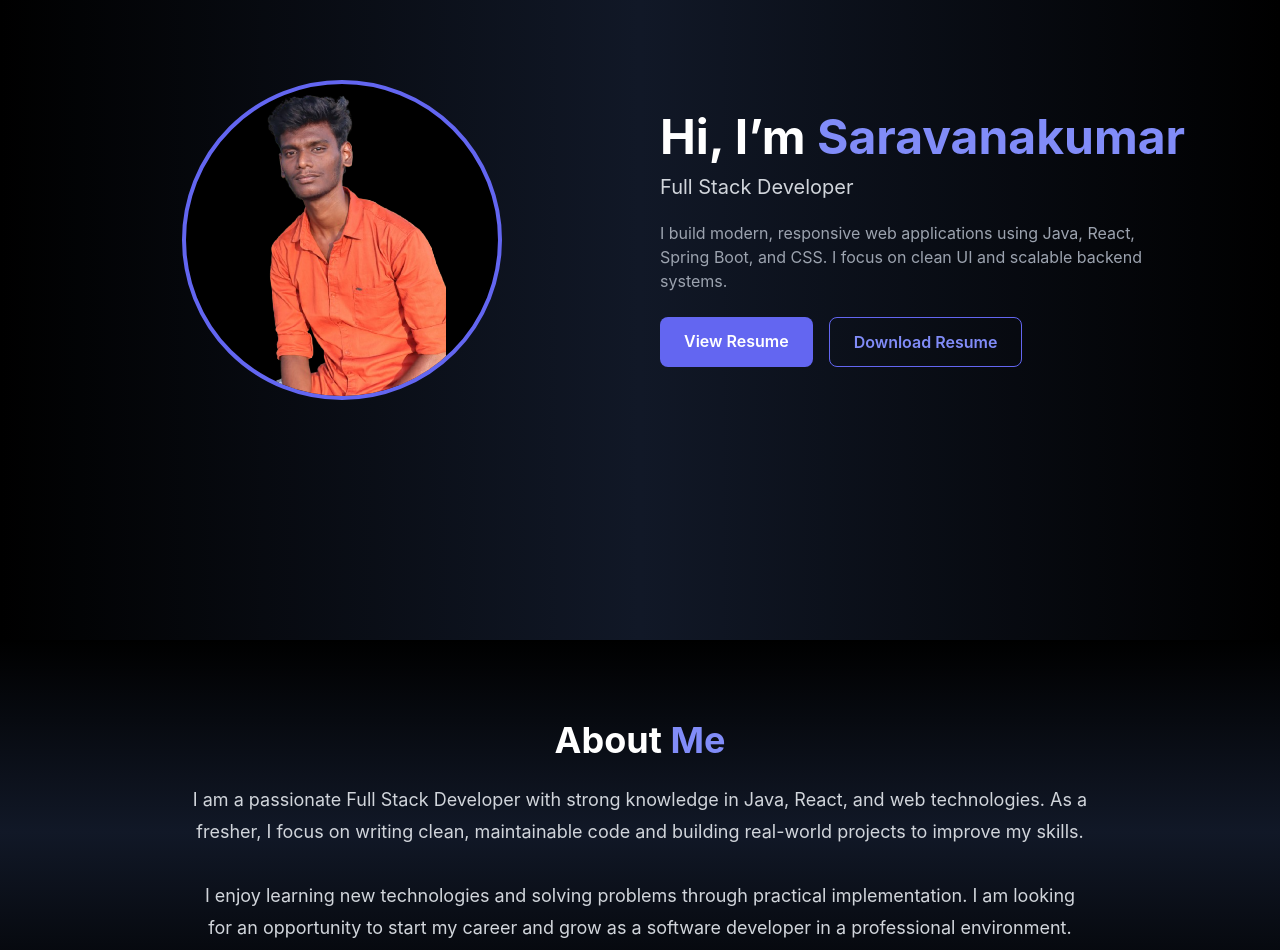
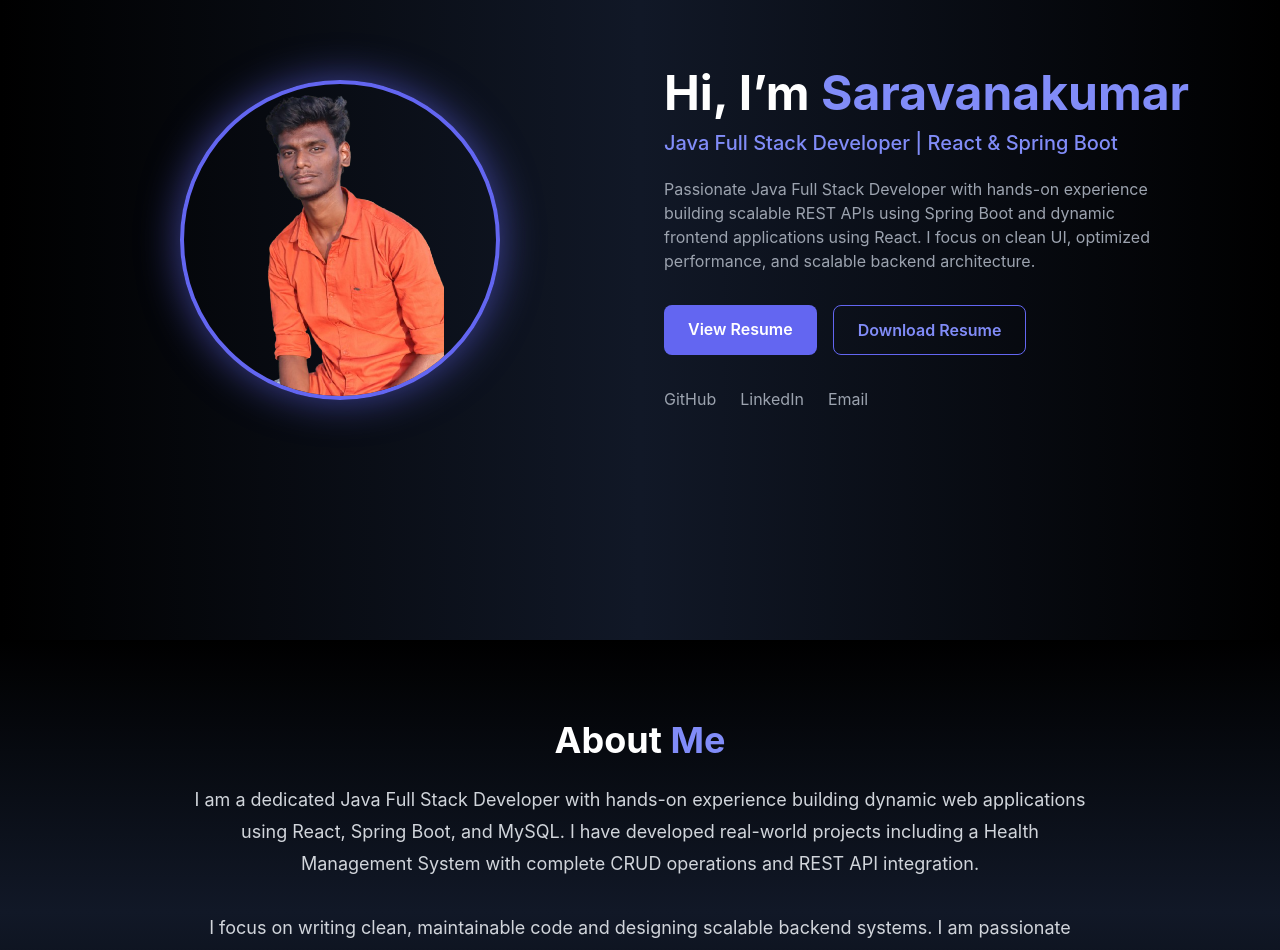
Before and after one commit to saravanakumar-gif/portfolio, a React (Create React App) app: page / in a window 1280 px wide. Shown: the part 240-1190 px from the top of the page. Built offline with nearby package versions, Linux system fonts and the light colour scheme; no server answers.

Commit message:
update portfolio

```diff
--- a/src/components/About.jsx
+++ b/src/components/About.jsx
@@ -12,14 +12,19 @@ const About = () => {
         </h2>
 
         <p className="text-gray-300 text-lg leading-8">
-          I am a passionate Full Stack Developer with strong knowledge in Java,
-          React, and web technologies. As a fresher, I focus on writing clean,
-          maintainable code and building real-world projects to improve my
-          skills.
+          I am a dedicated Java Full Stack Developer with hands-on experience
+          building dynamic web applications using React, Spring Boot, and MySQL.
+          I have developed real-world projects including a Health Management System
+          with complete CRUD operations and REST API integration.
           <br /><br />
-          I enjoy learning new technologies and solving problems through
-          practical implementation. I am looking for an opportunity to start my
-          career and grow as a software developer in a professional environment.
+          I focus on writing clean, maintainable code and designing scalable
+          backend systems. I am passionate about learning modern technologies,
+          improving problem-solving skills, and continuously enhancing my
+          development practices.
+          <br /><br />
+          Currently, I am seeking an entry-level opportunity where I can
+          contribute to meaningful projects and grow as a professional
+          software developer.
         </p>
       </div>
     </section>
--- a/src/components/Footer.jsx
+++ b/src/components/Footer.jsx
@@ -3,21 +3,29 @@ import { FaGithub, FaLinkedin, FaEnvelope } from "react-icons/fa";
 
 const Footer = () => {
   return (
-    <footer className="bg-black text-gray-400 py-8 border-t border-gray-800">
-      <div className="max-w-6xl mx-auto px-6 flex flex-col md:flex-row items-center justify-between gap-4">
+    <footer className="bg-black text-gray-400 py-10 border-t border-gray-800">
+      <div className="max-w-6xl mx-auto px-6 flex flex-col md:flex-row items-center justify-between gap-6">
 
         {/* Left */}
-        <p className="text-sm">
-          © {new Date().getFullYear()} Saravana Kumar. All rights reserved.
-        </p>
+        <div className="text-center md:text-left">
+          <h3 className="text-lg font-semibold text-white">
+            Saravana Kumar
+          </h3>
+          <p className="text-sm mt-1">
+            Java Full Stack Developer
+          </p>
+          <p className="text-xs mt-2">
+            © {new Date().getFullYear()} All rights reserved.
+          </p>
+        </div>
 
         {/* Right - Icons */}
-        <div className="flex gap-6 text-xl">
+        <div className="flex gap-6 text-2xl">
           <a
             href="https://github.com/saravanakumar-gif"
             target="_blank"
             rel="noreferrer"
-            className="hover:text-white transition"
+            className="hover:text-indigo-400 hover:scale-110 transition duration-300"
           >
             <FaGithub />
           </a>
@@ -26,14 +34,14 @@ const Footer = () => {
             href="https://www.linkedin.com/in/saravanakumar-p-125684295/"
             target="_blank"
             rel="noreferrer"
-            className="hover:text-white transition"
+            className="hover:text-indigo-400 hover:scale-110 transition duration-300"
           >
             <FaLinkedin />
           </a>
 
           <a
             href="mailto:saravana904218@gmail.com"
-            className="hover:text-white transition"
+            className="hover:text-indigo-400 hover:scale-110 transition duration-300"
           >
             <FaEnvelope />
           </a>
--- a/src/components/HomePage.jsx
+++ b/src/components/HomePage.jsx
@@ -1,56 +1,85 @@
 import React from "react";
 import profileImg from "../assets/profile.png";
-import resumeFile from "../assets/resume.pdf";
 
 const HomePage = () => {
   return (
     <section className="min-h-screen flex items-center justify-center bg-gradient-to-r from-black via-gray-900 to-black px-6">
-      <div className="max-w-6xl w-full grid grid-cols-1 md:grid-cols-2 gap-10 items-center">
+      <div className="max-w-6xl w-full grid grid-cols-1 md:grid-cols-2 gap-12 items-center">
 
         {/* IMAGE */}
         <div className="flex justify-center">
-          <div className="relative">
-            <div className="w-80 h-80 rounded-full border-4 border-indigo-500 overflow-hidden bg-black">
-              <img
-                src={profileImg}
-                alt="Saravanakumar"
-                className="w-full h-full object-contain"
-              />
-            </div>
+          <div className="w-80 h-80 rounded-full border-4 border-indigo-500
+          shadow-[0_0_40px_rgba(99,102,241,0.6)] overflow-hidden">
+            <img
+              src={profileImg}
+              alt="Saravanakumar"
+              className="w-full h-full object-contain"
+            />
           </div>
         </div>
 
         {/* TEXT */}
         <div className="text-center md:text-left">
-          <h1 className="text-4xl md:text-5xl font-bold text-white">
+          <h1 className="text-4xl md:text-5xl font-bold text-white leading-tight">
             Hi, I’m <span className="text-indigo-400">Saravanakumar</span>
           </h1>
 
-          <p className="mt-3 text-xl text-gray-300">
-            Full Stack Developer
+          <p className="mt-3 text-xl text-indigo-400 font-medium">
+            Java Full Stack Developer | React & Spring Boot
           </p>
 
           <p className="mt-5 text-gray-400 max-w-lg">
-            I build modern, responsive web applications using Java, React,
-            Spring Boot, and CSS. I focus on clean UI and scalable
-            backend systems.
+            Passionate Java Full Stack Developer with hands-on experience
+            building scalable REST APIs using Spring Boot and dynamic
+            frontend applications using React. I focus on clean UI,
+            optimized performance, and scalable backend architecture.
           </p>
 
-          <div className="mt-6 flex flex-col sm:flex-row gap-4">
+          {/* Buttons */}
+          <div className="mt-8 flex flex-col sm:flex-row gap-4 justify-center md:justify-start">
             <a
-              href={resumeFile}
-
-              className="px-6 py-3 bg-indigo-500 text-white rounded-lg font-semibold hover:bg-indigo-600 transition"
+              href="/resume.pdf"
+              target="_blank"
+              rel="noopener noreferrer"
+              className="px-6 py-3 bg-indigo-500 text-white rounded-lg font-semibold hover:bg-indigo-600 transition duration-300"
             >
               View Resume
             </a>
 
             <a
-              href={resumeFile}
+              href="/resume.pdf"
               download
-              className="px-6 py-3 border border-indigo-500 text-indigo-400 rounded-lg font-semibold hover:bg-indigo-500 hover:text-white transition"
+              className="px-6 py-3 border border-indigo-500 text-indigo-400 rounded-lg font-semibold hover:bg-indigo-500 hover:text-white transition duration-300"
             >
               Download Resume
+            </a>
+          </div>
+
+          {/* Social Links */}
+          <div className="flex gap-6 mt-8 justify-center md:justify-start text-gray-400">
+            <a
+              href="https://github.com/saravanakumar-gif"
+              target="_blank"
+              rel="noreferrer"
+              className="hover:text-indigo-400 transition"
+            >
+              GitHub
+            </a>
+
+            <a
+              href="https://www.linkedin.com/in/saravanakumar-p-125684295/"
+              target="_blank"
+              rel="noreferrer"
+              className="hover:text-indigo-400 transition"
+            >
+              LinkedIn
+            </a>
+
+            <a
+              href="mailto:saravana904218@gmail.com"
+              className="hover:text-indigo-400 transition"
+            >
+              Email
             </a>
           </div>
         </div>
--- a/src/components/Projects.jsx
+++ b/src/components/Projects.jsx
@@ -8,7 +8,7 @@ const projects = [
       "A web application to manage patients, doctors, and appointments with CRUD operations.",
     tech: "React, Java, Spring Boot, MySQL",
     github: "https://github.com/saravanakumar-gif/health-management-frontend.git",
-    live: "",
+    live: "https://health-management-frontend-nzl6-k233cs2wq.vercel.app/login",
   },
   {
     title: "Employee Management System",
```
Also changed, not shown: src/components/Contact.jsx (+28 -23 lines).
